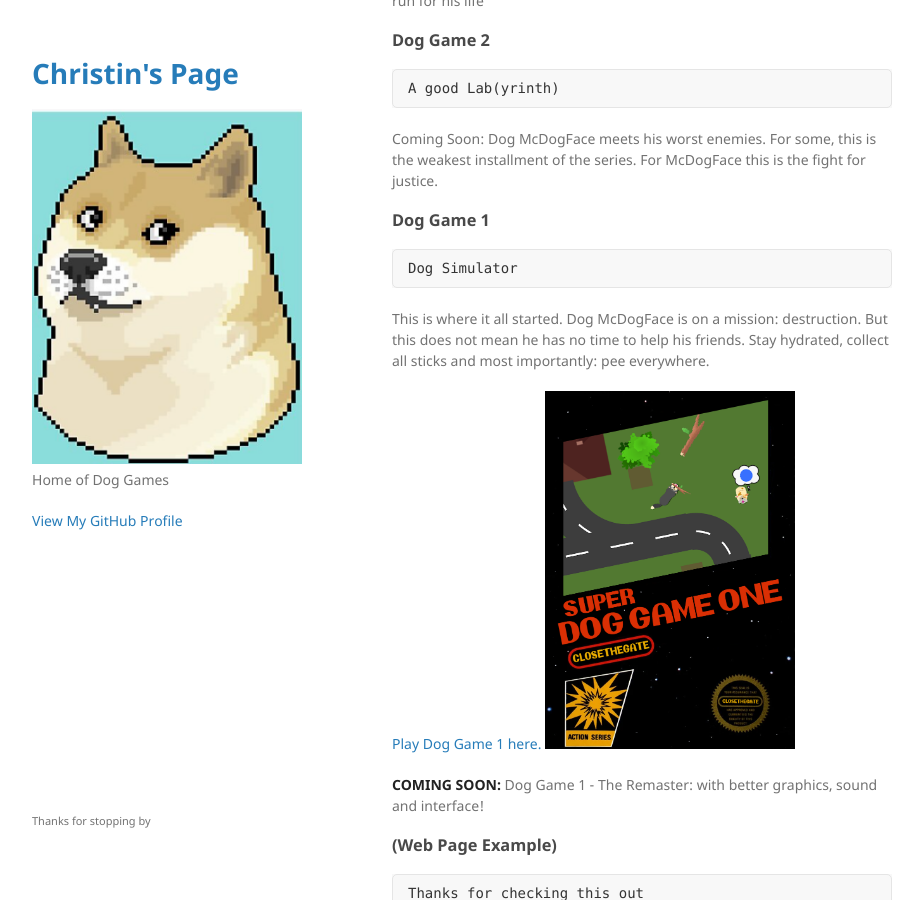
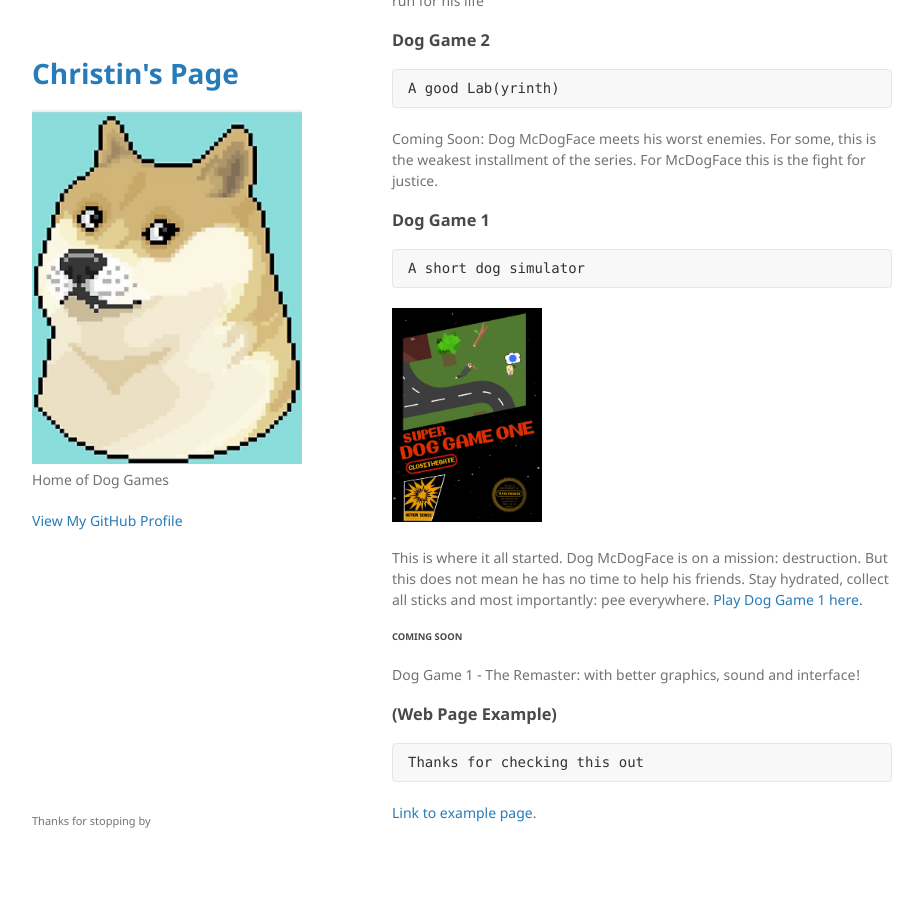
Before and after one commit to PrinzesschenPresswurst/PrinzesschenPresswurst.github.io, a Jekyll site: the page built from index.md, in a window 1280 px wide and 900 px high, scrolled down 1094 px. Shown: the whole window, without its empty margins (178-1101 px from the left). Built offline with Jekyll 4.4.1, drawn with Linux system fonts in a browser that asks for light colours; our own code applies the rules of GitHub Pages for plain Markdown files.

Commit message:
Update index.md

````diff
--- a/index.md
+++ b/index.md
@@ -49,18 +49,19 @@ A good Lab(yrinth)
 Coming Soon: Dog McDogFace meets his worst enemies. For some, this is the weakest installment of the series. For McDogFace this is the fight for justice.
 
 ### Dog Game 1
+
 ```
-Dog Simulator
+A short dog simulator
 ```
+
+<img src="https://raw.githubusercontent.com/PrinzesschenPresswurst/PrinzesschenPresswurst.github.io/main/assets/img/dog_game_1_preview.png" width="150">
 
 This is where it all started. Dog McDogFace is on a mission: destruction.
 But this does not mean he has no time to help his friends.
 Stay hydrated, collect all sticks and most importantly: pee everywhere.
+[Play Dog Game 1 here.](https://prinzesschenpresswurst.github.io/WebGL_DogGame_1/)
 
-[Play Dog Game 1 here.](https://prinzesschenpresswurst.github.io/WebGL_DogGame_1/)
-<img src="https://raw.githubusercontent.com/PrinzesschenPresswurst/PrinzesschenPresswurst.github.io/main/assets/img/dog_game_1_preview.png" width="250">
-
-**COMING SOON:**
+###### COMING SOON
 Dog Game 1 - The Remaster: with better graphics, sound and interface!
 
 ### (Web Page Example)
````
